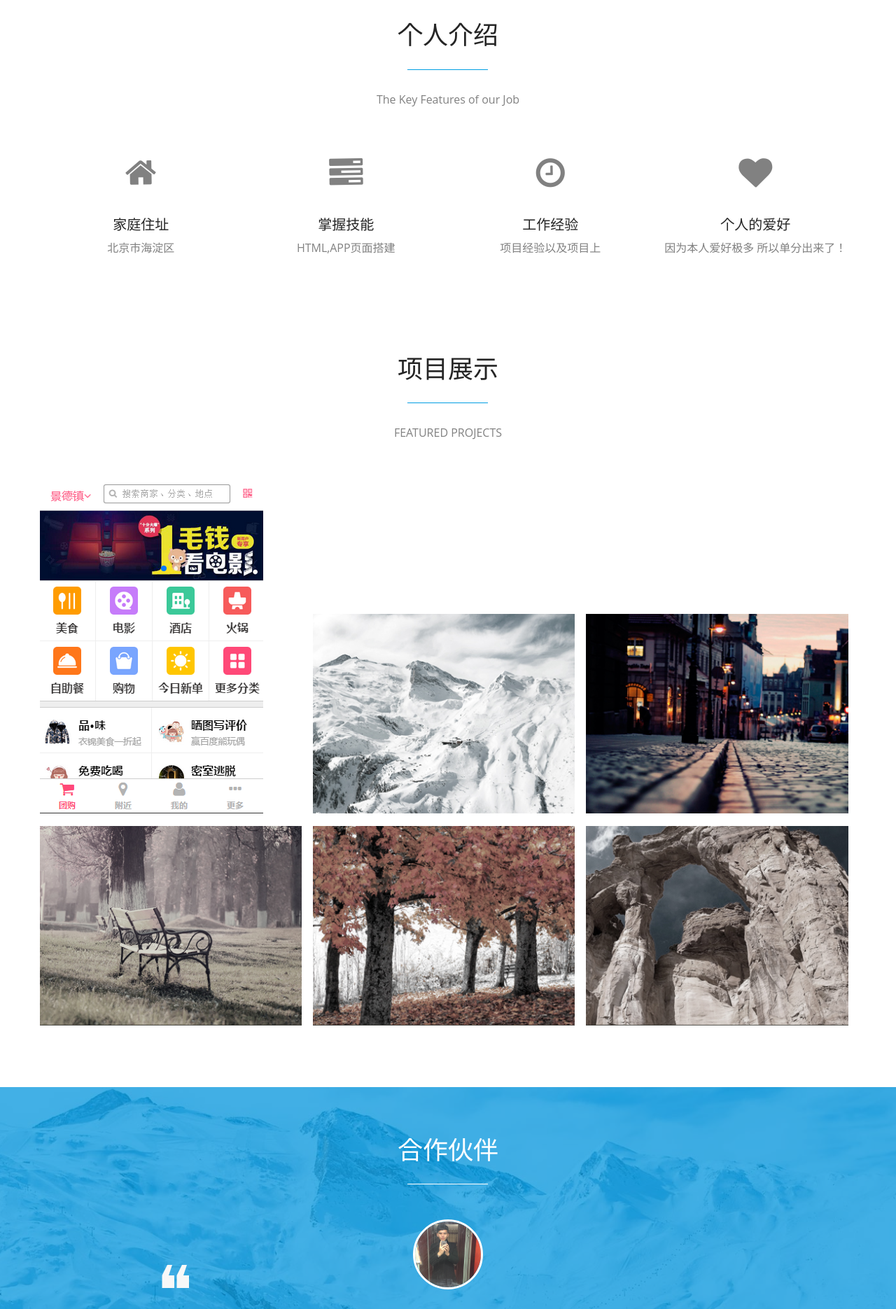
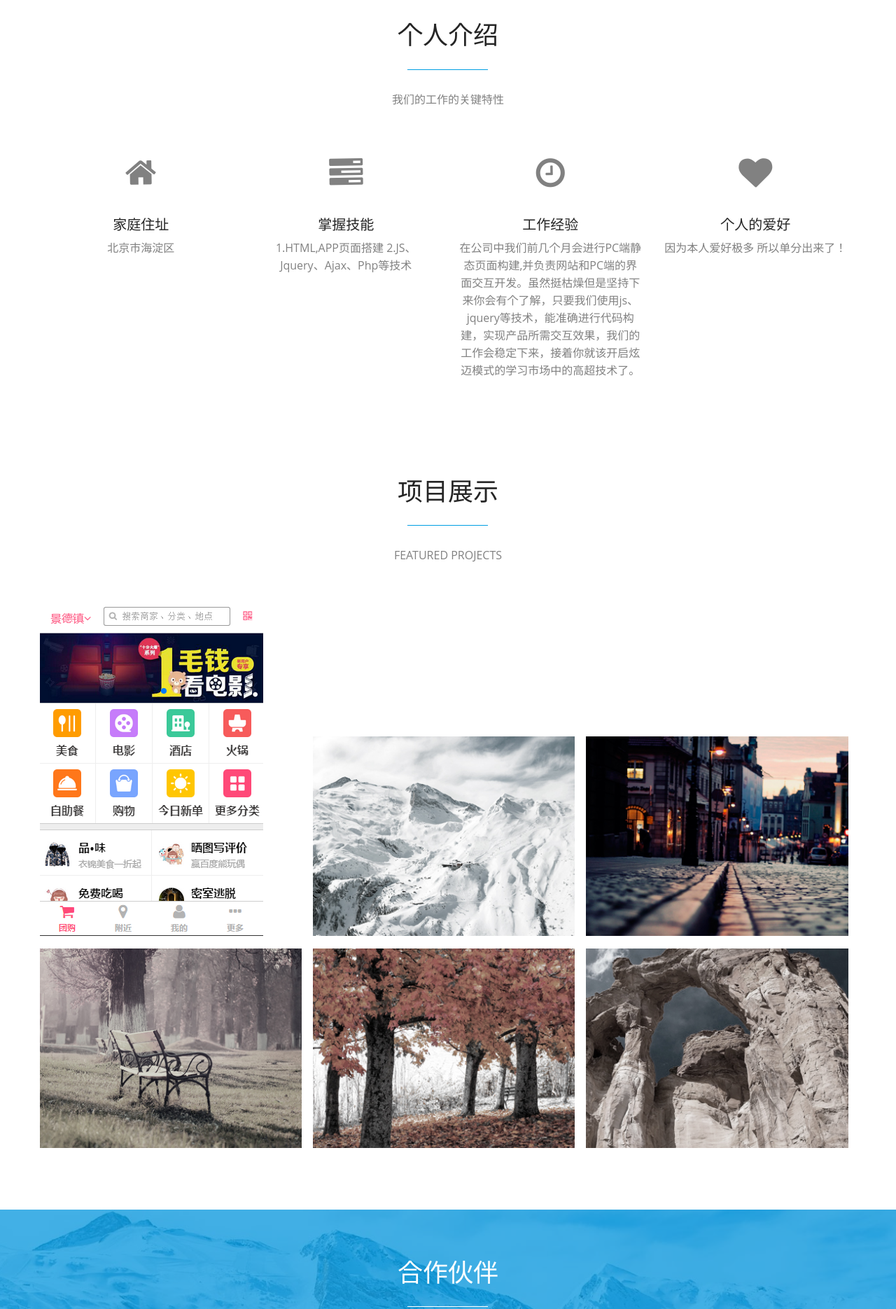
Before and after one commit to xu-you/xu-you.github.io, a plain HTML site: page index.html in a window 1280 px wide. Shown: the part 840-2710 px from the top of the page at 70% size. Drawn offline with Linux system fonts and the light colour scheme; a web font is replaced by a local one.

Commit message:
修改
完成进度一

```diff
--- a/index.html
+++ b/index.html
@@ -93,7 +93,7 @@
                         <div class="caption-content">
                             <h2 class="animated fadeInDown">项目</h2>
                             <span class="animated fadeInDown"></span>
-                            <a href="#" class="btn btn-blue btn-effect">单机进入</a>
+                            <a href="#" class="btn btn-blue btn-effect">进入</a>
                         </div>
                     </div>
 
@@ -106,7 +106,7 @@
                         <div class="caption-content">
                             <h2>伙伴及个人照</h2>
                             <span></span>
-                            <a href="#" class="btn btn-blue btn-effect">单机进入</a>
+                            <a href="#" class="btn btn-blue btn-effect">进入</a>
                         </div>
                     </div>
 
@@ -119,7 +119,7 @@
                         <div class="caption-content">
                             <h2>爱好展示</h2>
                             <span></span>
-                            <a href="#" class="btn btn-blue btn-effect">单机进入</a>
+                            <a href="#" class="btn btn-blue btn-effect">进入</a>
                         </div>
                     </div>
 
@@ -162,7 +162,7 @@
 			<div class="row">
 				<div class="sec-title text-center">
 					<h2 class="wow animated bounceInLeft">个人介绍</h2>
-					<p class="wow animated bounceInRight">The Key Features of our Job</p>
+					<p class="wow animated bounceInRight">我们的工作的关键特性</p>
 				</div>
 
 				<div class="col-md-3 col-sm-6 col-xs-12 text-center wow animated zoomIn">
@@ -181,7 +181,8 @@
 							<i class="fa fa-tasks fa-3x"></i>
 						</div>
 						<h3>掌握技能</h3>
-						<p>HTML,APP页面搭建</p>
+						<p>1.HTML,APP页面搭建
+							2.JS、Jquery、Ajax、Php等技术</p>
 					</div>
 				</div>
 
@@ -191,7 +192,7 @@
 							<i class="fa fa-clock-o fa-3x"></i>
 						</div>
 						<h3>工作经验</h3>
-						<p>项目经验以及项目上</p>
+						<p>在公司中我们前几个月会进行PC端静态页面构建,并负责网站和PC端的界面交互开发。虽然挺枯燥但是坚持下来你会有个了解，只要我们使用js、jquery等技术，能准确进行代码构建，实现产品所需交互效果，我们的工作会稳定下来，接着你就该开启炫迈模式的学习市场中的高超技术了。</p>
 					</div>
 				</div>
 
@@ -238,8 +239,8 @@
 					<li class="portfolio-item">
 						<img src="img/portfolio/item2.jpg" class="img-responsive" alt="Lorem Ipsum is simply dummy text of the printing and typesetting ndustry. ">
 						<figcaption class="mask">
-							<h3>Wall street</h3>
-							<p>Lorem Ipsum is simply dummy text of the printing and typesetting ndustry. </p>
+							<h3>项目未提交</h3>
+							<p>项目上传中</p>
 						</figcaption>
 						<ul class="external">
 							<li><a class="fancybox" title="Wall street" href="img/slider/banner.jpg" data-fancybox-group="works" ><i class="fa fa-search"></i></a></li>
@@ -250,8 +251,8 @@
 					<li class="portfolio-item">
 						<img src="img/portfolio/item3.jpg" class="img-responsive" alt="Lorem Ipsum is simply dummy text of the printing and typesetting ndustry. ">
 						<figcaption class="mask">
-							<h3>Wall street</h3>
-							<p>Lorem Ipsum is simply dummy text of the printing and typesetting ndustry. </p>
+							<h3>项目未提交</h3>
+							<p>项目上传中</p>
 						</figcaption>
 						<ul class="external">
 							<li><a class="fancybox" title="Behind The world" data-fancybox-group="works" href="img/portfolio/item3.jpg"><i class="fa fa-search"></i></a></li>
@@ -262,8 +263,8 @@
 					<li class="portfolio-item">
 						<img src="img/portfolio/item4.jpg" class="img-responsive" alt="Lorem Ipsum is simply dummy text of the printing and typesetting ndustry.">
 						<figcaption class="mask">
-							<h3>Wall street</h3>
-							<p>Lorem Ipsum is simply dummy text of the printing and typesetting ndustry. </p>
+							<h3>项目未提交</h3>
+							<p>项目上传中</p>
 						</figcaption>
 						<ul class="external">
 							<li><a class="fancybox" title="Wall street 4" data-fancybox-group="works" href="img/portfolio/item4.jpg"><i class="fa fa-search"></i></a></li>
@@ -274,8 +275,8 @@
 					<li class="portfolio-item">
 						<img src="img/portfolio/item5.jpg" class="img-responsive" alt="Lorem Ipsum is simply dummy text of the printing and typesetting ndustry. ">
 						<figcaption class="mask">
-							<h3>Wall street</h3>
-							<p>Lorem Ipsum is simply dummy text of the printing and typesetting ndustry. </p>
+							<h3>项目未提交</h3>
+							<p>项目上传中</p>
 						</figcaption>
 						<ul class="external">
 							<li><a class="fancybox" title="Wall street 5" data-fancybox-group="works" href="img/portfolio/item5.jpg"><i class="fa fa-search"></i></a></li>
@@ -286,8 +287,8 @@
 					<li class="portfolio-item">
 						<img src="img/portfolio/item6.jpg" class="img-responsive" alt="Lorem Ipsum is simply dummy text of the printing and typesetting ndustry. ">
 						<figcaption class="mask">
-							<h3>Wall street</h3>
-							<p>Lorem Ipsum is simply dummy text of the printing and typesetting ndustry. </p>
+							<h3>项目未提交</h3>
+							<p>项目上传中</p>
 						</figcaption>
 						<ul class="external">
 							<li><a class="fancybox" title="Wall street 6" data-fancybox-group="works" href="img/portfolio/item6.jpg"><i class="fa fa-search"></i></a></li>
@@ -334,6 +335,20 @@
 							</div>
 						</div>
 						<div class="testimonial-item text-center">
+							<img src="img/member1.JPG" alt="Our Clients">
+							<div class="clearfix">
+								<span>范秉川</span>
+								<p>WEB前端工程师</p>
+							</div>
+						</div>
+						<div class="testimonial-item text-center">
+							<img src="img/member1.JPG" alt="Our Clients">
+							<div class="clearfix">
+								<span>孙威龙</span>
+								<p>WEB前端工程师</p>
+							</div>
+						</div>
+						<div class="testimonial-item text-center">
 							<img src="img/member2.JPG" alt="Our Clients">
 							<div class="clearfix">
 								<span>贾小方</span>
@@ -374,7 +389,7 @@
 		<div class="container">
 			<div class="row">
 				<div class="sec-title text-center wow animated fadeInDown">
-					<h2>联系我</h2>
+					<h2>Contact</h2>
 					<p>留言</p>
 				</div>
 				<div class="col-md-7 contact-form wow animated fadeInLeft">
```
